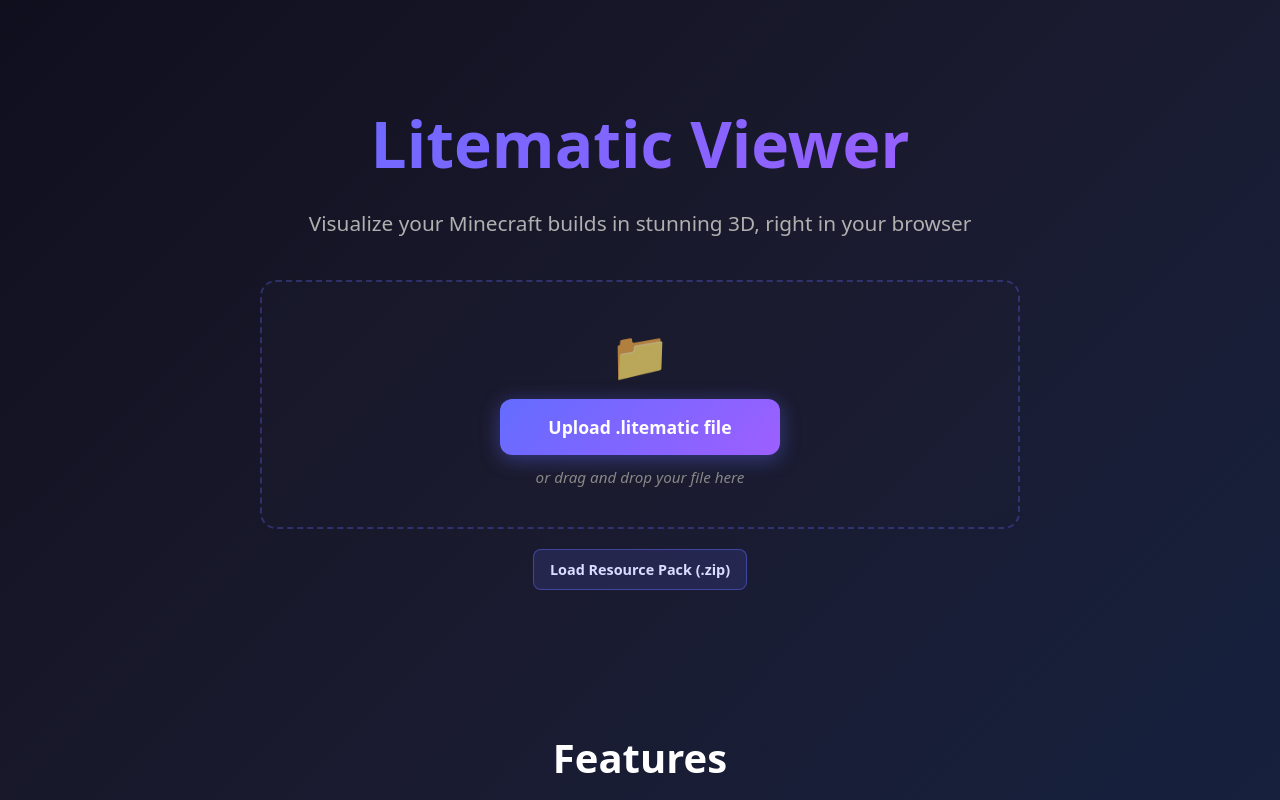
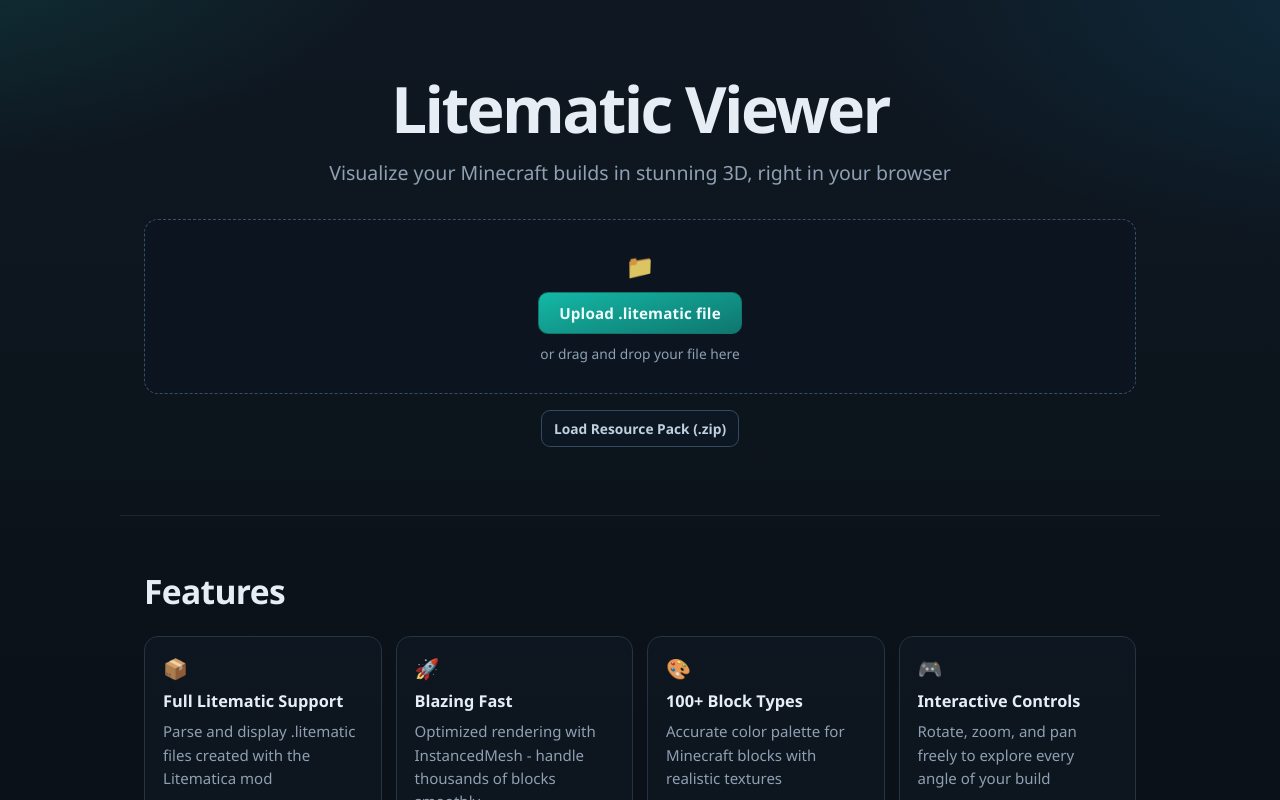
Before and after one commit to Jeremy-Pacheco/LitematicViewer, a React (Vite) app: page / in a window 1280 px wide. Built offline with nearby package versions, Linux system fonts and the light colour scheme.

Commit message:
fix: new styles

```diff
--- a/src/App.css
+++ b/src/App.css
@@ -1,9 +1,23 @@
 .app {
+  --bg-base: #0a1118;
+  --bg-top: #0f1822;
+  --ink-900: #e6edf5;
+  --ink-700: #b7c3d1;
+  --ink-500: #8fa0b2;
+  --line: #263342;
+  --panel: rgba(16, 24, 35, 0.72);
+  --accent: #14b8a6;
+  --accent-strong: #0f766e;
+  --accent-soft: rgba(20, 184, 166, 0.18);
+  --shadow-soft: 0 18px 40px rgba(0, 0, 0, 0.42);
+
   width: 100vw;
   height: 100vh;
   position: relative;
   overflow: hidden;
-  background: #1a1a2e;
+  background: var(--bg-base);
+  color: var(--ink-900);
+  font-family: "Sora", "Avenir Next", "Segoe UI", "Helvetica Neue", sans-serif;
 }
 
 .viewer-3d {
@@ -13,254 +27,214 @@
   inset: 0;
 }
 
-/* ---- Landing Page ---- */
-
 .landing-page {
   width: 100%;
   height: 100%;
   overflow-y: auto;
-  background: linear-gradient(135deg, #0f0f1e 0%, #1a1a2e 50%, #16213e 100%);
-  color: #e0e0e0;
-  padding: 20px;
+  color: var(--ink-700);
   scroll-behavior: smooth;
+  background:
+    radial-gradient(900px 420px at -10% -10%, rgba(20, 184, 166, 0.18), transparent 60%),
+    radial-gradient(900px 420px at 110% 0%, rgba(14, 165, 233, 0.14), transparent 62%),
+    linear-gradient(180deg, var(--bg-top) 0%, var(--bg-base) 90%);
 }
 
-/* ---- Hero Section ---- */
-
-.hero-section {
-  max-width: 800px;
+.hero-section,
+.features-section,
+.quickstart-section,
+.examples-section,
+.tips-section,
+.landing-footer {
+  max-width: 1040px;
   margin: 0 auto;
-  padding: 80px 20px 60px;
-  text-align: center;
+  padding: 52px 24px;
+  animation: fade-up 520ms ease both;
 }
-
-.hero-title {
-  font-size: 4rem;
-  font-weight: 800;
-  margin: 0 0 20px;
-  background: linear-gradient(135deg, #646cff 0%, #9d5fff 100%);
-  -webkit-background-clip: text;
-  -webkit-text-fill-color: transparent;
-  background-clip: text;
-  animation: gradient-shift 3s ease-in-out infinite alternate;
-}
-
-@keyframes gradient-shift {
-  0% { filter: hue-rotate(0deg); }
-  100% { filter: hue-rotate(20deg); }
-}
-
-.hero-subtitle {
-  font-size: 1.3rem;
-  color: #b0b0b0;
-  margin: 0 0 40px;
-  line-height: 1.6;
-}
-
-/* ---- Features Section ---- */
 
 .features-section,
 .quickstart-section,
 .examples-section,
 .tips-section {
-  max-width: 1200px;
-  margin: 0 auto;
-  padding: 60px 20px;
+  border-top: 1px solid rgba(148, 163, 184, 0.14);
+}
+
+.features-section {
+  animation-delay: 40ms;
+}
+
+.quickstart-section {
+  animation-delay: 80ms;
+}
+
+.examples-section {
+  animation-delay: 120ms;
+}
+
+.tips-section {
+  animation-delay: 160ms;
+}
+
+.hero-section {
+  padding-top: 76px;
+  text-align: center;
+}
+
+.hero-title {
+  margin: 0;
+  font-size: clamp(2.3rem, 5vw, 4rem);
+  font-weight: 820;
+  letter-spacing: -0.04em;
+  line-height: 1.02;
+  color: var(--ink-900);
+}
+
+.hero-subtitle {
+  margin: 16px auto 30px;
+  max-width: 660px;
+  font-size: clamp(1rem, 2.2vw, 1.22rem);
+  line-height: 1.65;
+  color: var(--ink-500);
+}
+
+.hero-section .status {
+  max-width: 660px;
+  margin-left: auto;
+  margin-right: auto;
 }
 
 .section-title {
-  font-size: 2.5rem;
-  font-weight: 700;
-  text-align: center;
-  margin: 0 0 50px;
-  color: #fff;
+  margin: 0 0 22px;
+  font-size: clamp(1.5rem, 2.9vw, 2.1rem);
+  font-weight: 760;
+  letter-spacing: -0.02em;
+  color: var(--ink-900);
 }
 
-.features-grid {
+.features-grid,
+.examples-grid {
   display: grid;
-  grid-template-columns: repeat(auto-fit, minmax(280px, 1fr));
-  gap: 24px;
-  margin-top: 40px;
+  grid-template-columns: repeat(auto-fit, minmax(230px, 1fr));
+  gap: 14px;
 }
 
-.feature-card {
-  background: rgba(30, 30, 50, 0.6);
-  border: 1px solid rgba(100, 108, 255, 0.2);
-  border-radius: 16px;
-  padding: 32px 24px;
-  text-align: center;
-  transition: all 0.3s ease;
-  backdrop-filter: blur(10px);
+.feature-card,
+.example-card,
+.step,
+.tips-list li {
+  background: var(--panel);
+  border: 1px solid var(--line);
+  border-radius: 14px;
+  box-shadow: 0 1px 0 rgba(255, 255, 255, 0.02);
+  backdrop-filter: blur(8px);
 }
 
-.feature-card:hover {
-  transform: translateY(-8px);
-  border-color: rgba(100, 108, 255, 0.5);
-  box-shadow: 0 12px 40px rgba(100, 108, 255, 0.2);
+.feature-card,
+.example-card {
+  padding: 18px;
+  transition: transform 0.2s ease, border-color 0.2s ease, box-shadow 0.2s ease;
 }
 
-.feature-icon {
-  font-size: 3rem;
-  margin-bottom: 16px;
+.feature-card:hover,
+.example-card:hover {
+  transform: translateY(-2px);
+  border-color: #3a4f64;
+  box-shadow: 0 12px 28px rgba(0, 0, 0, 0.28);
 }
 
-.feature-title {
-  font-size: 1.3rem;
-  font-weight: 600;
-  color: #fff;
-  margin: 0 0 12px;
+.feature-icon,
+.example-icon {
+  font-size: 1.25rem;
+  margin-bottom: 8px;
+  opacity: 0.95;
 }
 
-.feature-description {
-  font-size: 0.95rem;
-  color: #b0b0b0;
-  line-height: 1.6;
-  margin: 0;
+.feature-title,
+.example-title,
+.step-title {
+  margin: 0 0 8px;
+  font-size: 1.02rem;
+  font-weight: 720;
+  color: var(--ink-900);
 }
 
-/* ---- Quick Start Section ---- */
+.feature-description,
+.example-description,
+.step-description {
+  margin: 0;
+  font-size: 0.94rem;
+  color: var(--ink-500);
+  line-height: 1.55;
+}
 
 .steps-container {
-  max-width: 800px;
-  margin: 0 auto;
+  display: grid;
+  gap: 10px;
 }
 
 .step {
-  display: flex;
-  align-items: flex-start;
-  gap: 24px;
-  margin-bottom: 40px;
-  padding: 24px;
-  background: rgba(30, 30, 50, 0.4);
-  border-radius: 12px;
-  border-left: 4px solid #646cff;
-  transition: all 0.3s ease;
+  display: grid;
+  grid-template-columns: 36px 1fr;
+  align-items: start;
+  gap: 12px;
+  padding: 14px;
 }
 
-.step:hover {
-  background: rgba(30, 30, 50, 0.6);
-  transform: translateX(8px);
+.step-content {
+  min-width: 0;
 }
 
 .step-number {
-  flex-shrink: 0;
-  width: 48px;
-  height: 48px;
-  border-radius: 50%;
-  background: linear-gradient(135deg, #646cff 0%, #9d5fff 100%);
-  display: flex;
-  align-items: center;
-  justify-content: center;
-  font-size: 1.5rem;
+  width: 36px;
+  height: 36px;
+  display: grid;
+  place-items: center;
+  border-radius: 10px;
+  background: linear-gradient(155deg, var(--accent), var(--accent-strong));
+  color: #ecfeff;
+  font-size: 0.9rem;
   font-weight: 700;
-  color: #fff;
 }
 
-.step-content {
-  flex: 1;
-}
-
-.step-title {
-  font-size: 1.3rem;
-  font-weight: 600;
-  color: #fff;
-  margin: 0 0 8px;
-}
-
-.step-description {
-  font-size: 1rem;
-  color: #b0b0b0;
-  line-height: 1.6;
+.tips-list {
   margin: 0;
-}
-
-/* ---- Examples Section ---- */
-
-.examples-grid {
+  padding: 0;
+  list-style: none;
   display: grid;
-  grid-template-columns: repeat(auto-fit, minmax(250px, 1fr));
-  gap: 24px;
-}
-
-.example-card {
-  background: rgba(30, 30, 50, 0.5);
-  border: 1px solid rgba(100, 108, 255, 0.15);
-  border-radius: 12px;
-  padding: 28px 20px;
-  text-align: center;
-  transition: all 0.3s ease;
-}
-
-.example-card:hover {
-  background: rgba(30, 30, 50, 0.7);
-  border-color: rgba(100, 108, 255, 0.3);
-}
-
-.example-icon {
-  font-size: 2.5rem;
-  margin-bottom: 12px;
-}
-
-.example-title {
-  font-size: 1.1rem;
-  font-weight: 600;
-  color: #fff;
-  margin: 0 0 8px;
-}
-
-.example-description {
-  font-size: 0.9rem;
-  color: #b0b0b0;
-  margin: 0;
-}
-
-/* ---- Tips Section ---- */
-
-.tips-list {
-  max-width: 800px;
-  margin: 0 auto;
-  list-style: none;
-  padding: 0;
+  gap: 10px;
 }
 
 .tips-list li {
-  font-size: 1.05rem;
-  color: #b0b0b0;
-  padding: 16px 20px;
-  margin-bottom: 12px;
-  background: rgba(30, 30, 50, 0.4);
-  border-radius: 8px;
-  border-left: 3px solid #646cff;
-  line-height: 1.6;
+  padding: 14px 16px;
+  font-size: 0.94rem;
+  color: #9fb0c2;
+  line-height: 1.55;
 }
 
 .tips-list strong {
-  color: #fff;
+  color: var(--ink-900);
 }
 
-/* ---- Footer ---- */
-
 .landing-footer {
+  padding-top: 10px;
+  padding-bottom: 54px;
   text-align: center;
-  padding: 60px 20px 40px;
-  color: #777;
-  font-size: 0.9rem;
+  color: #7f91a6;
+  font-size: 0.86rem;
 }
-
-/* ---- Overlay panel (for when file is loaded) ---- */
 
 .overlay {
   position: absolute;
   z-index: 10;
-  background: rgba(15, 15, 30, 0.95);
-  backdrop-filter: blur(10px);
-  border-radius: 12px;
-  border: 1px solid rgba(100, 108, 255, 0.2);
-  padding: 24px;
-  color: #e0e0e0;
-  max-width: 420px;
-  transition: all 0.3s ease;
-  box-shadow: 0 8px 32px rgba(0, 0, 0, 0.4);
+  top: 16px;
+  left: 16px;
+  max-width: 440px;
+  padding: 18px;
+  border-radius: 13px;
+  border: 1px solid #2c3a49;
+  background: rgba(10, 18, 28, 0.82);
+  box-shadow: var(--shadow-soft);
+  backdrop-filter: blur(9px);
+  color: var(--ink-700);
 }
 
 .overlay--compact {
@@ -268,49 +242,43 @@
   left: 16px;
 }
 
-/* ---- Typography ---- */
-
 .title {
-  font-size: 1.4rem;
-  margin: 0 0 16px;
-  color: #fff;
+  margin: 0 0 12px;
+  font-size: 1.2rem;
+  font-weight: 720;
+  color: var(--ink-900);
 }
-
-/* ---- Buttons ---- */
 
 .new-file-button {
   width: 100%;
-  padding: 10px 20px;
-  background: #646cff;
-  color: white;
-  border: none;
-  border-radius: 8px;
-  font-weight: 500;
-  font-size: 0.95rem;
+  border: 1px solid #304255;
+  border-radius: 10px;
+  background: rgba(18, 28, 42, 0.9);
+  color: var(--ink-900);
+  padding: 10px 12px;
+  font-size: 0.92rem;
+  font-weight: 650;
+  margin-bottom: 12px;
   cursor: pointer;
-  transition: background 0.2s;
-  margin-bottom: 12px;
+  transition: background 0.2s ease, border-color 0.2s ease, transform 0.2s ease;
 }
 
 .new-file-button:hover {
-  background: #535bf2;
+  background: rgba(28, 42, 58, 0.9);
+  border-color: #3f566e;
 }
 
-/* ---- File uploader ---- */
+.new-file-button:active {
+  transform: translateY(1px);
+}
 
 .file-uploader {
-  margin: 20px 0;
-  transition: all 0.3s ease;
-}
-
-.file-uploader--dragging {
-  transform: scale(1.02);
+  margin: 16px auto;
 }
 
 .file-uploader--dragging .upload-content {
-  border-color: #646cff;
-  background: rgba(100, 108, 255, 0.1);
-  transform: scale(1.02);
+  border-color: #42b7ab;
+  background: rgba(18, 54, 58, 0.35);
 }
 
 .upload-input {
@@ -326,54 +294,55 @@
   display: flex;
   flex-direction: column;
   align-items: center;
-  gap: 12px;
-  padding: 40px 60px;
-  border: 2px dashed rgba(100, 108, 255, 0.3);
-  border-radius: 16px;
-  background: rgba(30, 30, 50, 0.3);
-  transition: all 0.3s ease;
+  gap: 10px;
+  padding: 30px 24px;
+  border: 1px dashed #365066;
+  border-radius: 14px;
+  background: rgba(12, 21, 33, 0.78);
+  transition: border-color 0.2s ease, background 0.2s ease, transform 0.2s ease;
 }
 
 .upload-content:hover {
-  border-color: rgba(100, 108, 255, 0.5);
-  background: rgba(30, 30, 50, 0.5);
+  border-color: #4e6a82;
+  background: rgba(14, 25, 39, 0.95);
+  transform: translateY(-1px);
+}
+
+.upload-input:disabled + .upload-content {
+  opacity: 0.62;
+  cursor: not-allowed;
 }
 
 .upload-icon {
-  font-size: 3rem;
-  opacity: 0.7;
+  font-size: 1.45rem;
+  opacity: 0.86;
 }
 
 .upload-button {
   display: inline-block;
-  padding: 16px 48px;
-  background: linear-gradient(135deg, #646cff 0%, #9d5fff 100%);
-  color: white;
-  border-radius: 12px;
-  font-weight: 600;
-  font-size: 1.1rem;
-  transition: all 0.3s ease;
-  box-shadow: 0 4px 20px rgba(100, 108, 255, 0.4);
+  padding: 10px 20px;
+  border-radius: 10px;
+  border: 1px solid var(--accent-strong);
+  background: linear-gradient(165deg, var(--accent), var(--accent-strong));
+  color: #ecfeff;
+  font-size: 0.95rem;
+  font-weight: 650;
+  letter-spacing: 0.01em;
+  transition: filter 0.2s ease;
 }
 
-.upload-button:hover {
-  transform: translateY(-2px);
-  box-shadow: 0 6px 30px rgba(100, 108, 255, 0.6);
-}
-
-.upload-button:active {
-  transform: translateY(0);
+.upload-content:hover .upload-button {
+  filter: brightness(0.95);
 }
 
 .upload-hint {
   margin: 0;
-  font-size: 0.95rem;
-  color: #888;
-  font-style: italic;
+  color: #8ea0b4;
+  font-size: 0.86rem;
 }
 
 .pack-uploader {
-  margin: 12px 0 20px;
+  margin: 12px 0 16px;
 }
 
 .pack-upload-label {
@@ -383,69 +352,84 @@
 
 .pack-upload-button {
   display: inline-block;
-  padding: 10px 16px;
-  border-radius: 8px;
-  border: 1px solid rgba(100, 108, 255, 0.45);
-  background: rgba(100, 108, 255, 0.15);
-  color: #d9ddff;
-  font-size: 0.9rem;
-  font-weight: 600;
-  transition: all 0.2s ease;
+  padding: 8px 12px;
+  border-radius: 9px;
+  border: 1px solid #334a5f;
+  background: rgba(13, 24, 37, 0.9);
+  color: #c0d0de;
+  font-size: 0.86rem;
+  font-weight: 620;
+  transition: background 0.2s ease, border-color 0.2s ease;
 }
 
 .pack-upload-button:hover {
-  border-color: rgba(100, 108, 255, 0.7);
-  background: rgba(100, 108, 255, 0.25);
+  background: var(--accent-soft);
+  border-color: #2e8e87;
+  color: #d8fbf6;
 }
 
-/* ---- Status / info ---- */
+.upload-input:disabled + .pack-upload-button {
+  opacity: 0.62;
+  cursor: not-allowed;
+}
 
 .status {
-  margin: 12px 0 0;
-  font-size: 0.95rem;
-  color: #aaa;
+  margin: 10px 0 0;
+  font-size: 0.9rem;
+  color: #90a3b7;
 }
 
 .status--error {
-  color: #ff6b6b;
-  font-weight: 500;
+  color: #f97066;
+  font-weight: 650;
 }
 
 .info {
-  margin: 12px 0 0;
+  margin: 10px 0 0;
+  padding: 10px;
+  border: 1px solid #2f3f51;
+  border-radius: 9px;
+  background: rgba(7, 13, 21, 0.9);
+  color: #9db0c5;
+  white-space: pre-wrap;
   font-size: 0.8rem;
-  color: #aaa;
-  white-space: pre-wrap;
-  line-height: 1.4;
+  line-height: 1.45;
   text-align: left;
 }
 
-/* ---- Responsive Design ---- */
+@keyframes fade-up {
+  0% {
+    opacity: 0;
+    transform: translateY(10px);
+  }
+
+  100% {
+    opacity: 1;
+    transform: translateY(0);
+  }
+}
 
 @media (max-width: 768px) {
-  .hero-title {
-    font-size: 2.5rem;
+  .hero-section,
+  .features-section,
+  .quickstart-section,
+  .examples-section,
+  .tips-section,
+  .landing-footer {
+    padding: 32px 16px;
   }
 
-  .hero-subtitle {
-    font-size: 1.1rem;
-  }
-
-  .section-title {
-    font-size: 2rem;
-  }
-
-  .features-grid,
-  .examples-grid {
+  .step {
     grid-template-columns: 1fr;
   }
 
-  .step {
-    flex-direction: column;
-    text-align: center;
+  .step-number {
+    margin-bottom: 2px;
   }
 
-  .step-number {
-    margin: 0 auto;
+  .overlay {
+    left: 12px;
+    right: 12px;
+    max-width: none;
   }
 }
```
Also changed, not shown: public/logo.png (added).
